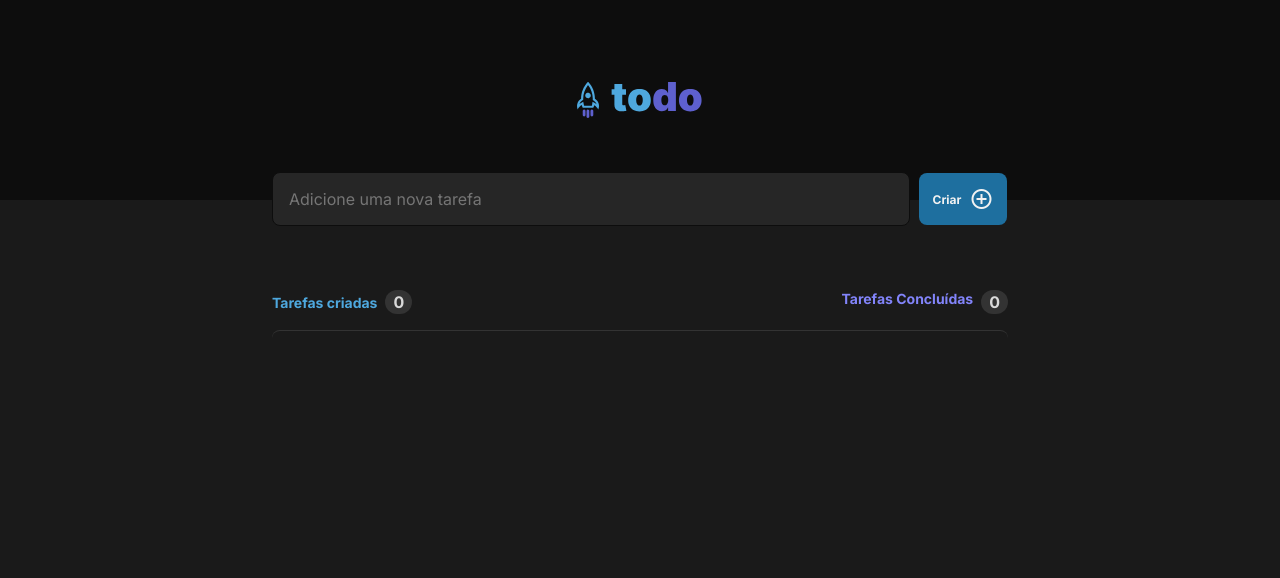
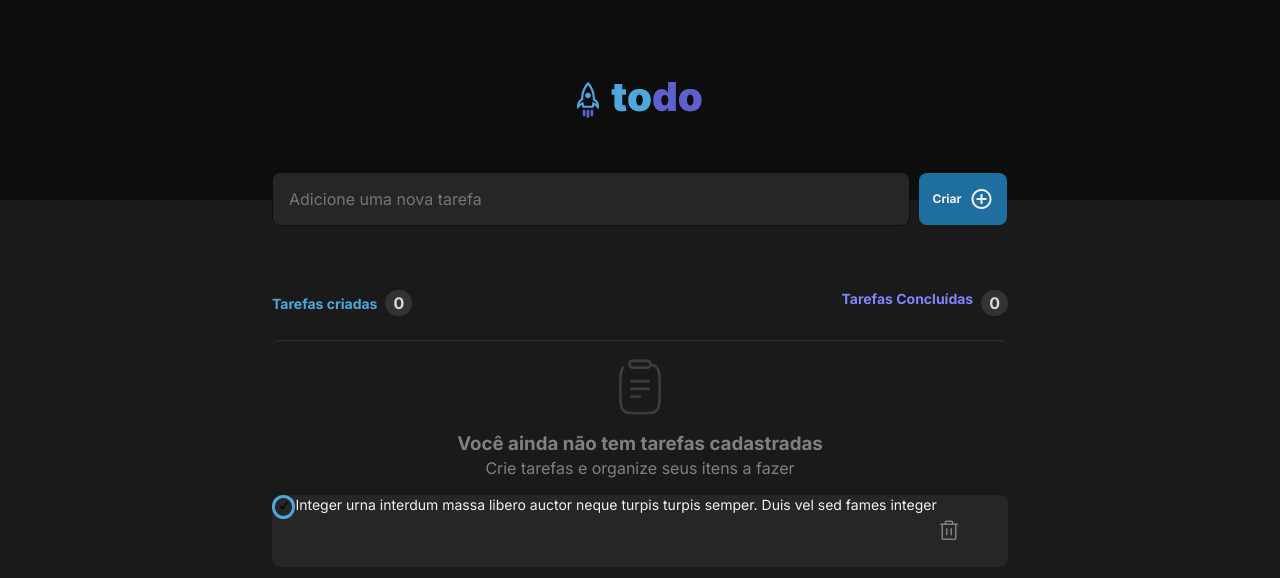
Before and after one commit to MatheusMessias-jf/to-do-list, a React (Vite) app: page / in a window 1280 px wide. Shown: the top 578 px of the page. Built offline with nearby package versions, Linux system fonts and the light colour scheme.

Commit message:
styling checkbox button

```diff
--- a/package.json
+++ b/package.json
@@ -9,6 +9,9 @@
     "preview": "vite preview"
   },
   "dependencies": {
+    "@radix-ui/react-checkbox": "^1.0.1",
+    "@radix-ui/react-icons": "^1.1.1",
+    "phosphor-react": "^1.4.1",
     "react": "^18.2.0",
     "react-dom": "^18.2.0"
   },
--- a/src/App.module.css
+++ b/src/App.module.css
@@ -7,7 +7,7 @@
 }
 
 .header {
-  height: 200px;
+  height: 12.5rem;
   width: 100vw;
   background: #0d0d0d;
   display: flex;
@@ -15,17 +15,17 @@
 }
 
 .header img {
-  width: 126px;
-  height: 48px;
-  margin-top: 72px;
+  width: 7.875rem;
+  height: 3rem;
+  margin-top: 4.5rem;
 }
 
 .task_input {
   display: flex;
-  height: 54px;
-  width: 736px;
-  gap: 8px;
-  margin-top: -28px;
+  height: 3.375rem;
+  width: 46rem;
+  gap: 0.5rem;
+  margin-top: -1.75rem;
 }
 
 .task_input input {
@@ -33,8 +33,8 @@
   border: 1px solid #0d0d0d;
   font-weight: 400;
   font-size: 16px;
-  padding-left: 16px;
-  width: 638px;
+  padding-left: 1rem;
+  width: 39.875rem;
   border-radius: 8px;
   color: #808080;
 }
@@ -54,13 +54,13 @@
   display: flex;
   justify-content: center;
   align-items: center;
-  gap: 8px;
-  margin: 1px;
+  gap: 0.5rem;
+  margin: 0.0625rem;
 }
 
 .task_list_content {
-  width: 736px;
-  margin-top: 64px;
+  width: 46rem;
+  margin-top: 4rem;
 }
 
 .tasks_header {
@@ -71,12 +71,12 @@
 .created_tasks {
   display: flex;
   align-items: center;
-  gap: 8px;
+  gap: 0.5rem;
   font-weight: 700;
 }
 
 .created_tasks p {
-  font-size: 14px;
+  font-size: 0.875rem;
   line-height: 17px;
   color: #4ea8de;
 }
@@ -85,17 +85,17 @@
   color: #d9d9d9;
   background: #333333;
   border-radius: 999px;
-  padding: 2px 8px;
+  padding: 0.125rem 0.5rem;
 }
 
 .completed_tasks {
   display: flex;
-  gap: 8px;
+  gap: 0.5rem;
   font-weight: 700;
 }
 
 .completed_tasks p {
-  font-size: 14px;
+  font-size: 0.875rem;
   line-height: 17px;
   color: #8284fa;
 }
@@ -104,13 +104,33 @@
   color: #d9d9d9;
   background: #333333;
   border-radius: 999px;
-  padding: 2px 8px;
+  padding: 0.125rem 0.5rem;
 }
 
 .task_list {
-  margin-top: 1rem;
+  margin-top: 1.5rem;
   border-top: 1px solid #333333;
   border-radius: 8px;
-  height: 5rem;
-  /* Colocar os tamanhos corretos */
+  display: flex;
+  min-height: 15.25rem;
+  flex-direction: column;
+  gap: 1rem;
+  text-align: center;
+  justify-content: center;
+  align-items: center;
 }
+
+.task_list img {
+  width: 3.5rem;
+  height: 3.5rem;
+}
+
+.task_list h3 {
+  color: #808080;
+  font-weight: 700;
+}
+
+.task_list p {
+  color: #808080;
+  font-weight: 400;
+}
--- a/src/App.tsx
+++ b/src/App.tsx
@@ -2,6 +2,8 @@ import { useState } from "react";
 import reactLogo from "./assets/react.svg";
 import styles from "./App.module.css";
 import toDoLogo from "./assets/logo.svg";
+import tasksTable from "./assets/tasks_table.svg";
+import { Task } from "./components/Task";
 
 export function App() {
   return (
@@ -26,7 +28,14 @@ export function App() {
             <div className={styles.completed_tasks_counter}>0</div>
           </div>
         </div>
-        <div className={styles.task_list}></div>
+        <div className={styles.task_list}>
+          <img src={tasksTable} alt="" />
+          <div>
+            <h3>Você ainda não tem tarefas cadastradas</h3>
+            <p>Crie tarefas e organize seus itens a fazer</p>
+          </div>
+          <Task />
+        </div>
       </div>
     </div>
   );
--- /dev/null
+++ b/src/components/Task.module.css
@@ -0,0 +1,49 @@
+.task {
+  height: 72px;
+  width: 736px;
+  background: #262626;
+  box-shadow: 0px 2px 8px rgba(0, 0, 0, 0.06);
+  border-radius: 8px;
+  display: flex;
+}
+
+.task p {
+  color: #f2f2f2;
+  font-weight: 400;
+  font-size: 14px;
+}
+
+.trash {
+  background: transparent;
+  border: 0;
+  cursor: pointer;
+  color: #808080;
+  line-height: 0;
+}
+
+/* reset */
+button {
+  all: unset;
+}
+
+.CheckboxRoot {
+  background-color: transparent;
+  width: 17.45px;
+  height: 17.45px;
+  border: 3px solid #4ea8de;
+  border-radius: 50%;
+  display: flex;
+  align-items: center;
+  justify-content: center;
+}
+.CheckboxRoot:hover {
+  border: 3px solid #1e6f9f;
+  background-color: rgba(30, 111, 159, 0.2);
+}
+.CheckboxRoot:focus {
+  box-shadow: 0 0 0 2px black;
+}
+
+.CheckboxIndicator {
+  color: var(--violet11);
+}
--- /dev/null
+++ b/src/components/Task.tsx
@@ -0,0 +1,23 @@
+import styles from "./Task.module.css";
+import { Trash } from "phosphor-react";
+import * as Checkbox from "@radix-ui/react-checkbox";
+import { CheckIcon } from "@radix-ui/react-icons";
+
+export function Task() {
+  return (
+    <div className={styles.task}>
+      <Checkbox.Root className={styles.CheckboxRoot} defaultChecked id="c1">
+        <Checkbox.Indicator className={styles.CheckboxIndicator}>
+          <CheckIcon />
+        </Checkbox.Indicator>
+      </Checkbox.Root>
+      <p>
+        Integer urna interdum massa libero auctor neque turpis turpis semper.
+        Duis vel sed fames integer
+      </p>
+      <button className={styles.trash} title="Deletar comentáro">
+        <Trash size={24} />
+      </button>
+    </div>
+  );
+}
--- a/src/global.css
+++ b/src/global.css
@@ -4,4 +4,5 @@
   padding: 0;
   font-family: "Inter", sans-serif;
   font-style: normal;
+  line-height: 140%;
 }
```
Also changed, not shown: src/assets/tasks_table.svg (added), 1 other file (tests, documents, lock files or other folders).
